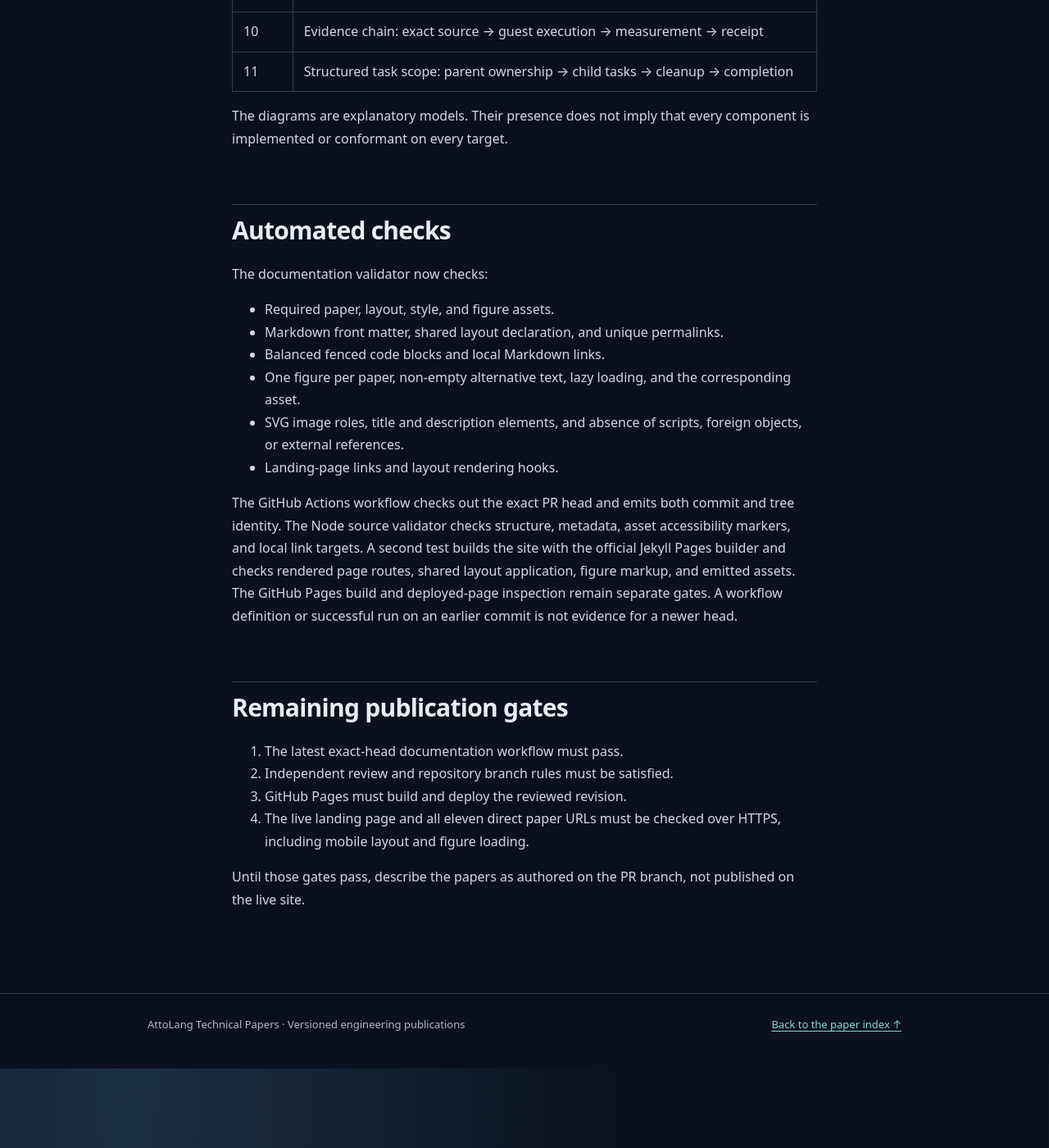
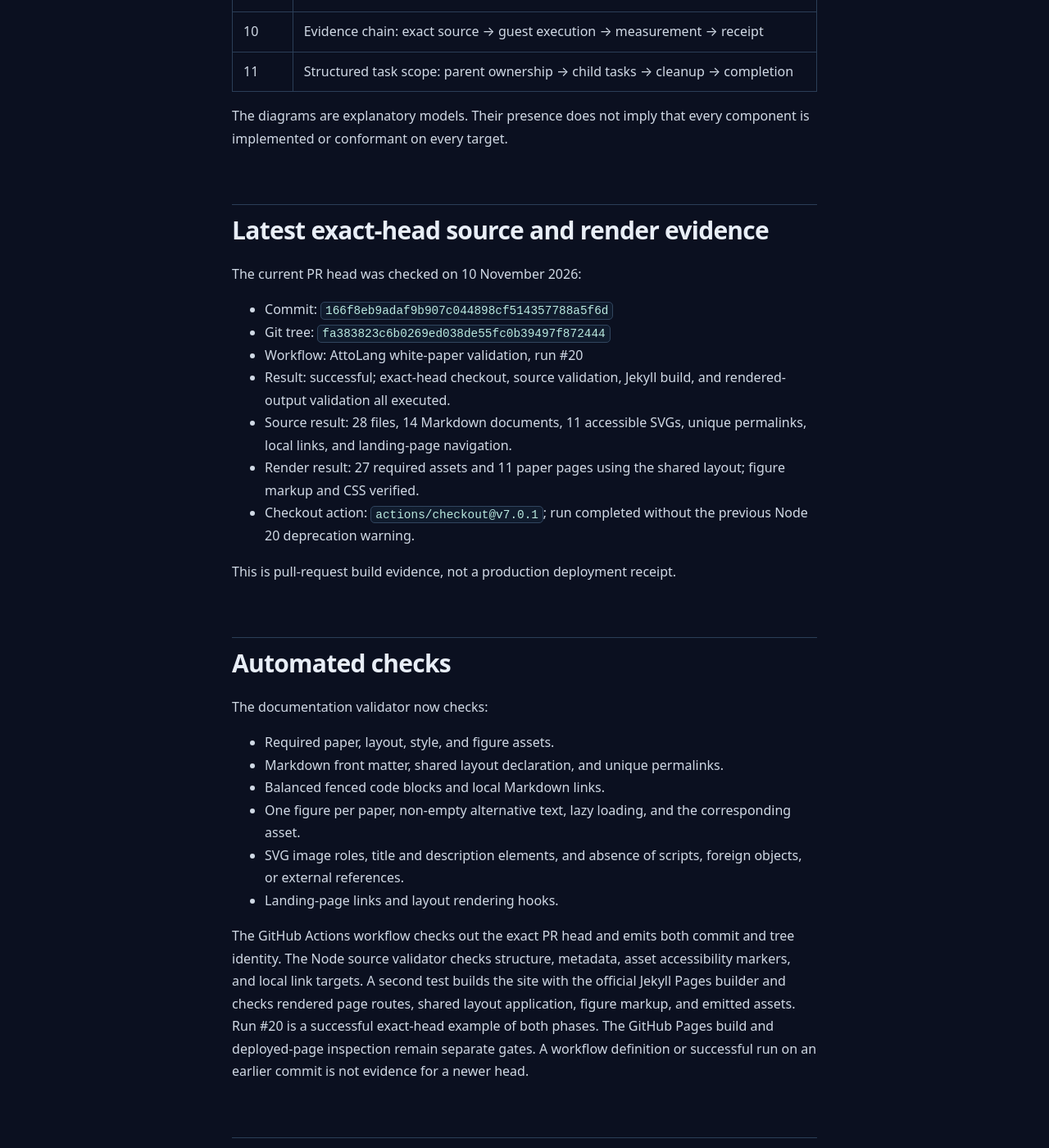
Before and after one commit to atto-lang/atto-lang.github.io, a Jekyll site: the page built from whitepapers/AUDIT.md, in a window 1280 px wide and 1400 px high, scrolled down 2668 px. Shown: the whole window at 82% size. Built offline with Jekyll 4.4.1, drawn with Linux system fonts in a browser that asks for light colours.

Commit message:
docs(whitepapers): record exact-head Jekyll build evidence

```diff
--- a/whitepapers/AUDIT.md
+++ b/whitepapers/AUDIT.md
@@ -48,6 +48,20 @@ The SVG files in `assets/` are authored as editable vector source and contain no
 
 The diagrams are explanatory models. Their presence does not imply that every component is implemented or conformant on every target.
 
+## Latest exact-head source and render evidence
+
+The current PR head was checked on 10 November 2026:
+
+- Commit: `166f8eb9adaf9b907c044898cf514357788a5f6d`
+- Git tree: `fa383823c6b0269ed038de55fc0b39497f872444`
+- Workflow: AttoLang white-paper validation, run #20
+- Result: successful; exact-head checkout, source validation, Jekyll build, and rendered-output validation all executed.
+- Source result: 28 files, 14 Markdown documents, 11 accessible SVGs, unique permalinks, local links, and landing-page navigation.
+- Render result: 27 required assets and 11 paper pages using the shared layout; figure markup and CSS verified.
+- Checkout action: `actions/checkout@v7.0.1`; run completed without the previous Node 20 deprecation warning.
+
+This is pull-request build evidence, not a production deployment receipt.
+
 ## Automated checks
 
 The documentation validator now checks:
@@ -59,7 +73,7 @@ The documentation validator now checks:
 - SVG image roles, title and description elements, and absence of scripts, foreign objects, or external references.
 - Landing-page links and layout rendering hooks.
 
-The GitHub Actions workflow checks out the exact PR head and emits both commit and tree identity. The Node source validator checks structure, metadata, asset accessibility markers, and local link targets. A second test builds the site with the official Jekyll Pages builder and checks rendered page routes, shared layout application, figure markup, and emitted assets. The GitHub Pages build and deployed-page inspection remain separate gates. A workflow definition or successful run on an earlier commit is not evidence for a newer head.
+The GitHub Actions workflow checks out the exact PR head and emits both commit and tree identity. The Node source validator checks structure, metadata, asset accessibility markers, and local link targets. A second test builds the site with the official Jekyll Pages builder and checks rendered page routes, shared layout application, figure markup, and emitted assets. Run #20 is a successful exact-head example of both phases. The GitHub Pages build and deployed-page inspection remain separate gates. A workflow definition or successful run on an earlier commit is not evidence for a newer head.
 
 ## Remaining publication gates
 
```
